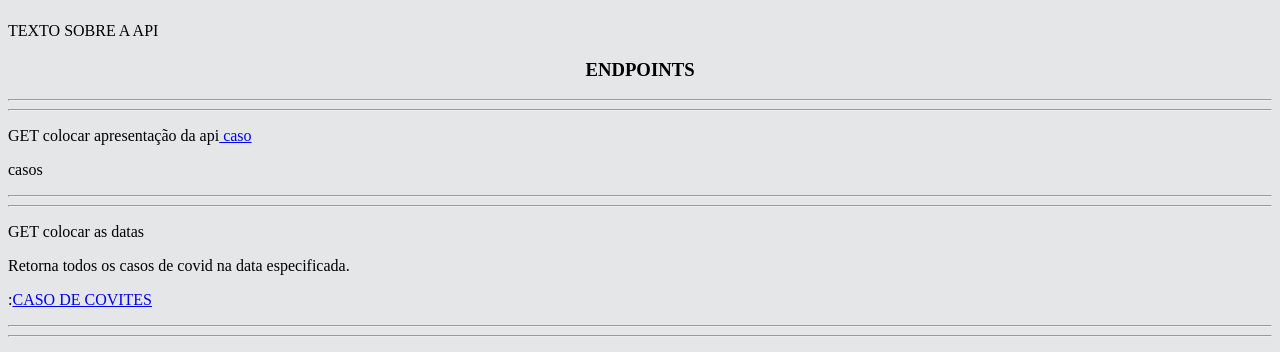
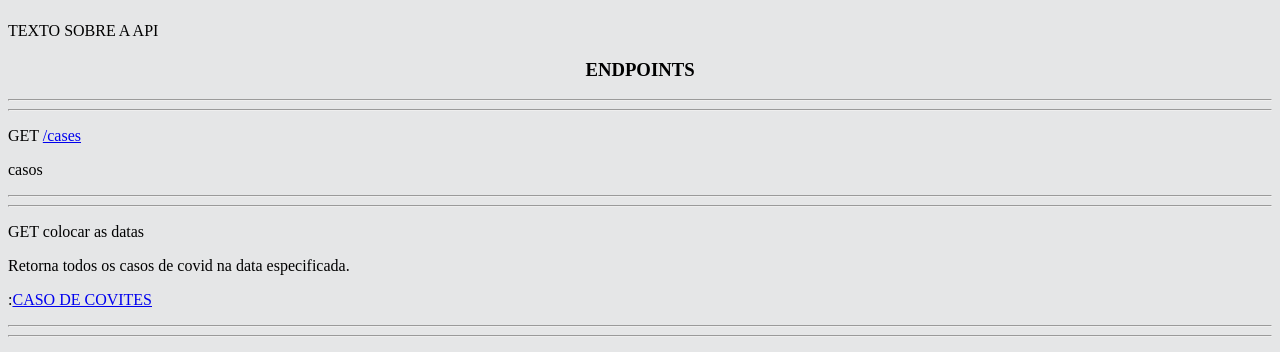
Before and after one commit to sobeki/sistemacovid, a Flask app: page / in a window 1280 px wide. Shown: the part 58-410 px from the top of the page. Run offline with Flask 2, Linux system fonts and the light colour scheme.

Commit message:
Exemplo de endpoint

```diff
--- a/templates/index.html
+++ b/templates/index.html
@@ -33,7 +33,7 @@
 
           <hr>
            <div class="endpoint">
-            <p> GET colocar apresentação da api<a href="Api de resultados" target="_blank"> caso</a></p>
+            <p> GET <a href="/cases" target="_blank"> /cases</a></p>
             <p class="message">casos</p>
            </div>
           <hr/>
```
